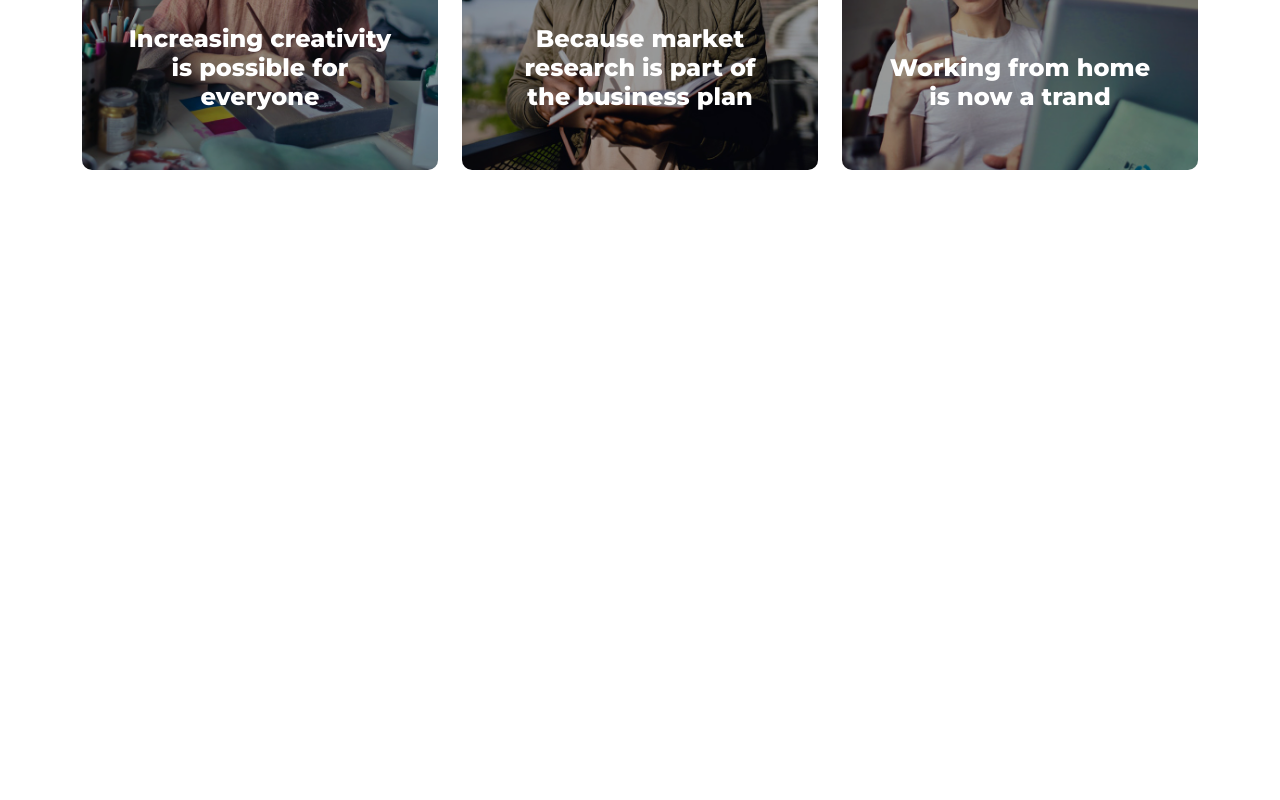
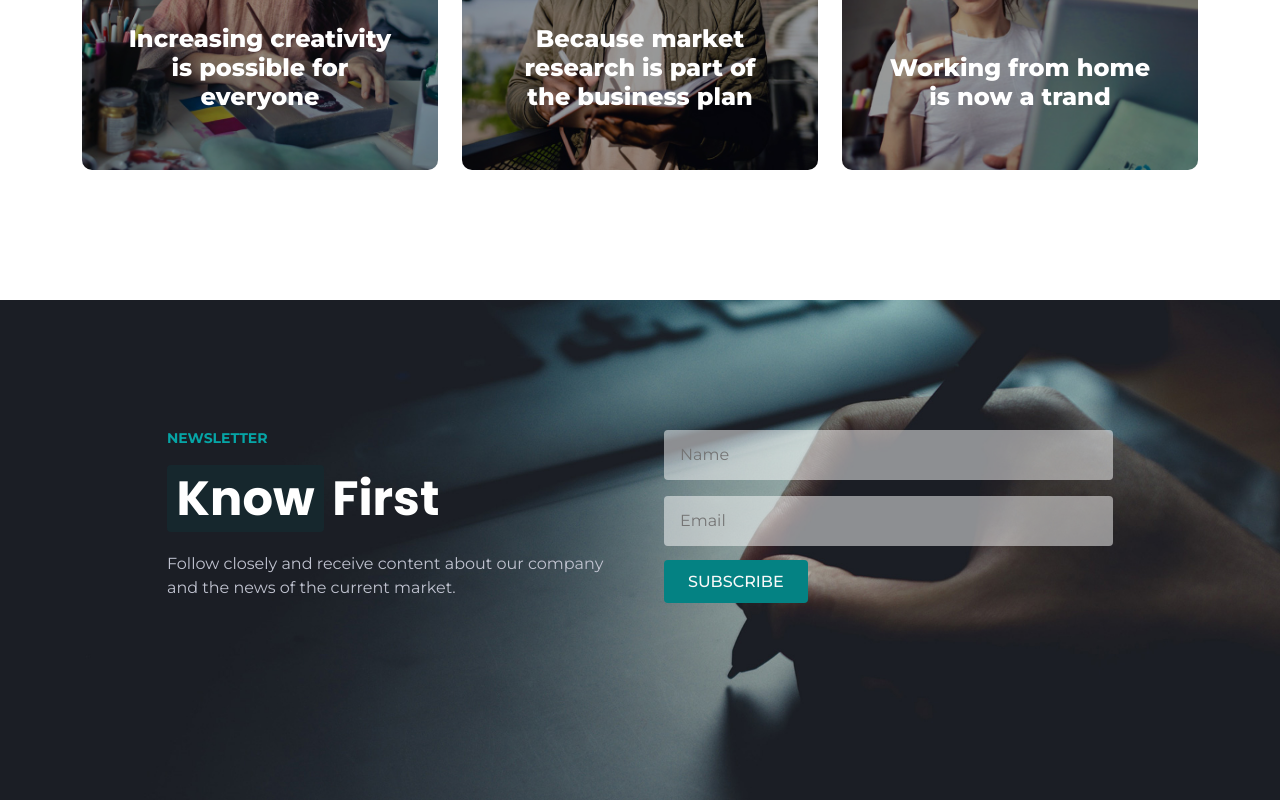
Before and after one commit to Alexxboc/proj-html-vuejs, a Vue app: page / in a window 1280 px wide. Shown: the part 4514-5314 px from the top of the page. Before the commit the page ends 4814 px from the top, so only its background shows below. Built offline with nearby package versions, Linux system fonts and the light colour scheme.

Commit message:
Create Subscribe section

```diff
--- a/src/components/Main/MainComponent.vue
+++ b/src/components/Main/MainComponent.vue
@@ -5,93 +5,48 @@
     <SectionServices />
     <SectionProcess />
     <SectionTeam />
-    <section class="news">
-      <div class="container">
-        <div class="row info">
-          <div class="col-8 d-flex flex-column justify-content-end">
-            <h6 class="over_title text-uppercase fs_14 fw_700">
-              Our editorial content
-            </h6>
+    <SectionNews />
+    <section class="subscribe">
+      <div class="container smaller">
+        <div class="row row-cols-2 gx-5">
+          <div class="col">
+            <h6 class="over_title text-uppercase fs_14 fw_700">Newsletter</h6>
             <!-- /.over-title -->
             <h2 class="section_title fw_700 my-4">
-              Latest <span class="h2_bg_light">News</span>
+              <span class="h2_bg_company">Know</span>First
             </h2>
             <!-- /.section_title -->
-            <p class="mb-0">
-              Every week we publish content about what is best in the business
-              world.
+            <p>
+              Follow closely and receive content about our company and the news
+              of the current market.
             </p>
-          </div>
-          <!-- /.col-10 -->
-          <div class="col-4 d-flex align-items-end justify-content-end">
-            <a href="#" class="btn_get decor_none"> See all </a>
-            <!-- /.btn_get decor-none -->
-          </div>
-          <!-- /.col-2 -->
-        </div>
-        <!-- /.row info -->
-        <div class="row row-cols-3 cards mt-5 gx-4">
-          <div class="col">
-            <div class="card_news">
-              <div class="card_img">
-                <img src="@/assets/img/news-1.jpg" alt="foto" />
-              </div>
-              <!-- /.card_img -->
-              <div class="card_info ">
-                <h4 class="text-center fw_800">
-                  Increasing creativity is possible for everyone
-                </h4>
-              </div>
-              <!-- /.card_info -->
-            </div>
-            <!-- /.card_news -->
           </div>
           <!-- /.col -->
           <div class="col">
-            <div class="card_news">
-              <div class="card_img">
-                <img src="@/assets/img/news-2.jpg" alt="foto" />
+            <form action="submit">
+              <div class="row">
+                <div class="col-12 mb-3">
+                  <input type="text" placeholder="Name"/>
                 </div>
-              <!-- /.card_img -->
-              <div class="card_info">
-                <h4 class="text-center fw_800">
-                  Because market research is part of the business plan
-                </h4>
+                <div class="col-12 mb-3">
+                  <input type="email" placeholder="Email"/>
                 </div>
-              <!-- /.card_info -->
+                <div class="col-12 mt-2">
+                  <a href="#" class="btn_get decor_none">Subscribe</a>
                 </div>
-            <!-- /.card_news -->
               </div>
-          <!-- /.col -->
-          <div class="col">
-            <div class="card_news">
-              <div class="card_img">
-                <img src="@/assets/img/news-3.jpg" alt="foto" />
-              </div>
-              <!-- /.card_img -->
-              <div class="card_info">
-                <h4 class="text-center fw_800">
-                  Working from home is now a trand
-                </h4>
-              </div>
-              <!-- /.card_info -->
-            </div>
-            <!-- /.card_news -->
+            </form>
           </div>
           <!-- /.col -->
         </div>
-        <!-- /.row row-cols-3 cards -->
+        <!-- /.row row-cols-2 -->
       </div>
-      <!-- /.container -->
+      <!-- /.container small -->
     </section>
-    <!-- /.news -->
+    <!-- /.subscribe -->
 
     <!--
 
-
-
-
-- SECTION LATEST NEWS
 
 - SECTION NEWSLETTER
        -->
@@ -104,6 +59,7 @@ import SectionCompany from "../Main/SectionCompanyComponent.vue";
 import SectionServices from "../Main/SectionServicesComponent.vue";
 import SectionProcess from "../Main/SectionProcessComponent.vue";
 import SectionTeam from "../Main/SectionTeamComponent.vue";
+import SectionNews from "../Main/SectionNewsComponent.vue";
 
 export default {
   name: "SiteMain",
@@ -113,15 +69,20 @@ export default {
     SectionServices,
     SectionProcess,
     SectionTeam,
+    SectionNews,
   },
 };
 </script>
 
 <style lang="scss" scoped>
-// .col-4 {
-//   margin-bottom: 1rem;
-// }
-
+.subscribe {
+  height: 500px;
+  background-image: url(@/assets/img/bg-1.jpg);
+  background-size: cover;
+  background-position: center;
+  .container.smaller {
+    max-width: 970px;
+  }
   h6 {
     color: $consulting-elf-green;
   }
@@ -129,27 +90,23 @@ h6 {
   h2 {
     font-size: 48px;
     font-family: "Poppins", sans-serif;
-  color: $consulting-dark-blue;
+    color: $consulting-white;
   }
 
   p {
-  color: #637179;
+    color: $consulting-white-text;
   }
 
-.card_news {
-  position: relative;
-  img {
-    border-radius: 10px;
-    filter: brightness(0.6);
-  }
-  .card_info {
-    position: absolute;
+  input {
     width: 100%;
-    bottom: 0;
-    padding: 50px 46px;
-    h4 {
-      color: $consulting-white;
-    }
+    height: 50px;
+    background: no-repeat;
+    box-shadow: none;
+    padding: 1rem;
+    background-color: rgba(255, 255, 255, 0.5);
+    border: none;
+    border-radius: 4px;
+    line-height: 1.2;
   }
 }
 </style>
--- /dev/null
+++ b/src/components/Main/SectionNewsComponent.vue
@@ -0,0 +1,121 @@
+<template>
+  <section class="news">
+    <div class="container">
+      <div class="row info">
+        <div class="col-8 d-flex flex-column justify-content-end">
+          <h6 class="over_title text-uppercase fs_14 fw_700">
+            Our editorial content
+          </h6>
+          <!-- /.over-title -->
+          <h2 class="section_title fw_700 my-4">
+            Latest <span class="h2_bg_light">News</span>
+          </h2>
+          <!-- /.section_title -->
+          <p class="mb-0">
+            Every week we publish content about what is best in the business
+            world.
+          </p>
+        </div>
+        <!-- /.col-10 -->
+        <div class="col-4 d-flex align-items-end justify-content-end">
+          <a href="#" class="btn_get decor_none"> See all </a>
+          <!-- /.btn_get decor-none -->
+        </div>
+        <!-- /.col-2 -->
+      </div>
+      <!-- /.row info -->
+      <div class="row row-cols-3 cards mt-5 gx-4">
+        <div class="col">
+          <div class="card_news">
+            <div class="card_img">
+              <img src="@/assets/img/news-1.jpg" alt="foto" />
+            </div>
+            <!-- /.card_img -->
+            <div class="card_info">
+              <h4 class="text-center fw_800">
+                Increasing creativity is possible for everyone
+              </h4>
+            </div>
+            <!-- /.card_info -->
+          </div>
+          <!-- /.card_news -->
+        </div>
+        <!-- /.col -->
+        <div class="col">
+          <div class="card_news">
+            <div class="card_img">
+              <img src="@/assets/img/news-2.jpg" alt="foto" />
+            </div>
+            <!-- /.card_img -->
+            <div class="card_info">
+              <h4 class="text-center fw_800">
+                Because market research is part of the business plan
+              </h4>
+            </div>
+            <!-- /.card_info -->
+          </div>
+          <!-- /.card_news -->
+        </div>
+        <!-- /.col -->
+        <div class="col">
+          <div class="card_news">
+            <div class="card_img">
+              <img src="@/assets/img/news-3.jpg" alt="foto" />
+            </div>
+            <!-- /.card_img -->
+            <div class="card_info">
+              <h4 class="text-center fw_800">
+                Working from home is now a trand
+              </h4>
+            </div>
+            <!-- /.card_info -->
+          </div>
+          <!-- /.card_news -->
+        </div>
+        <!-- /.col -->
+      </div>
+      <!-- /.row row-cols-3 cards -->
+    </div>
+    <!-- /.container -->
+  </section>
+  <!-- /.news -->
+</template>
+
+<script>
+export default {
+  name: "SectionNews",
+};
+</script>
+
+<style lang="scss" scoped>
+h6 {
+  color: $consulting-elf-green;
+}
+
+h2 {
+  font-size: 48px;
+  font-family: "Poppins", sans-serif;
+  color: $consulting-dark-blue;
+}
+
+p {
+  color: #637179;
+}
+
+.card_news {
+  position: relative;
+  img {
+    border-radius: 10px;
+    filter: brightness(0.6);
+  }
+  .card_info {
+    position: absolute;
+    width: 100%;
+    bottom: 0;
+    padding: 50px 46px;
+    h4 {
+      color: $consulting-white;
+    }
+  }
+}
+</style>
```
Lines whose indentation alone changed are shown as unchanged.
